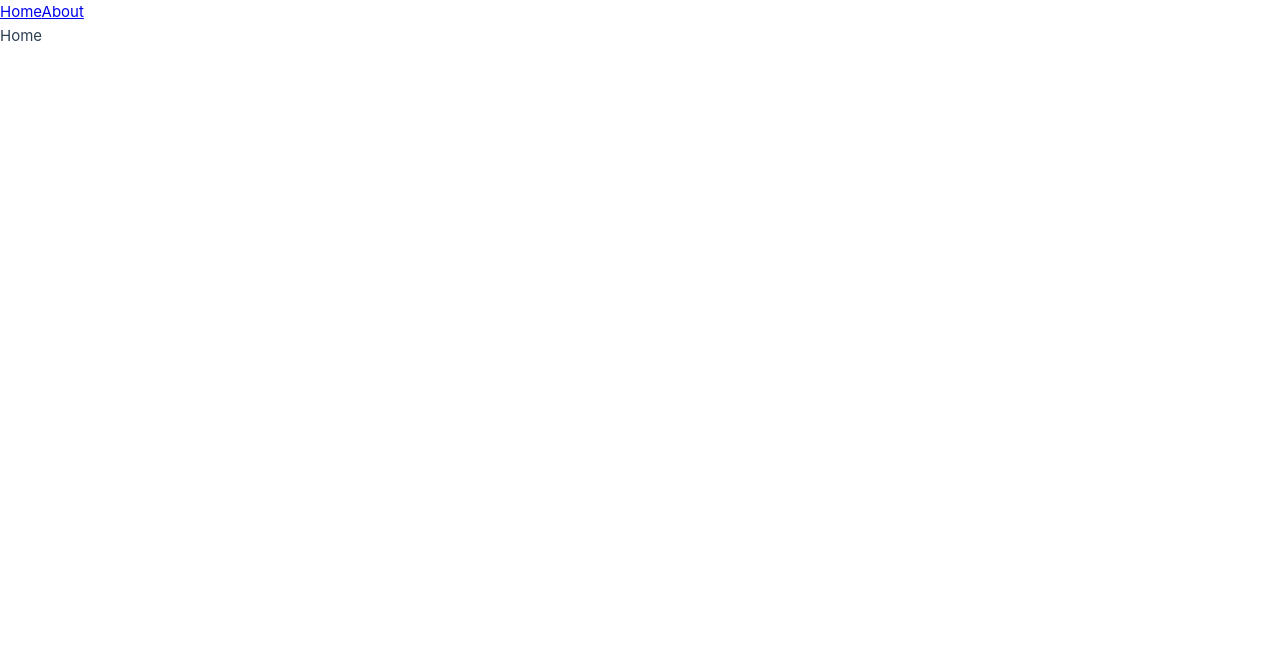
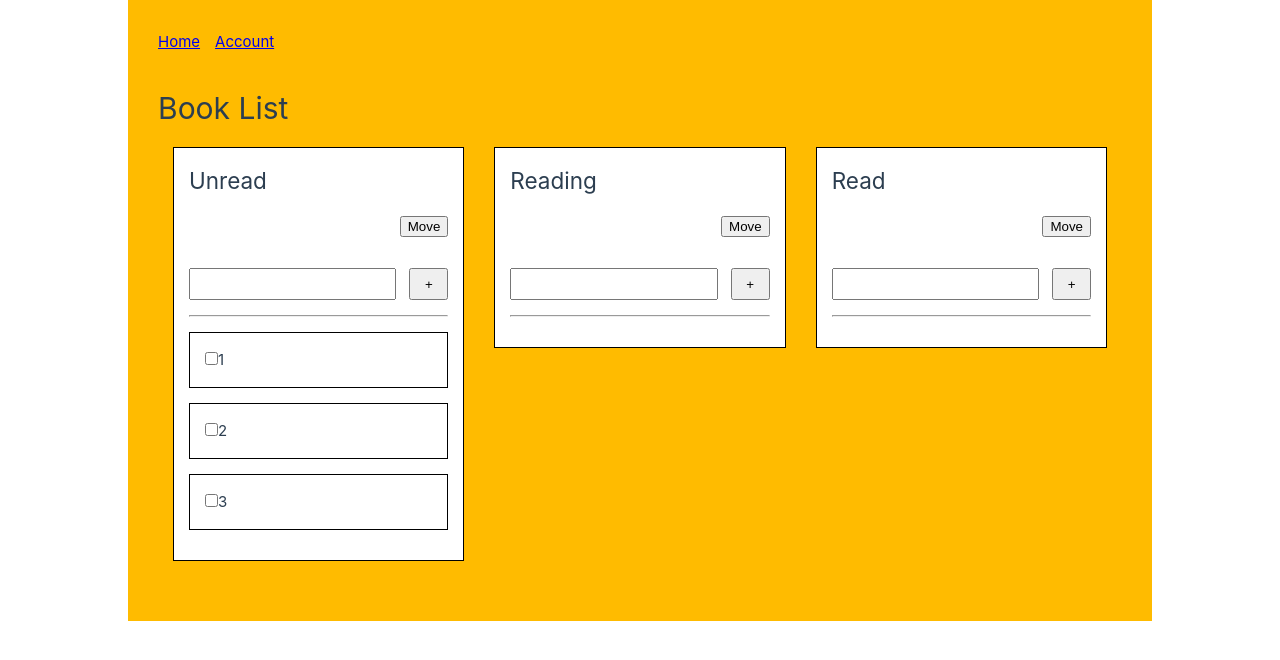
Before and after one commit to helirose/book-list, a Vue app: page / in a window 1280 px wide. Before the commit this address had no page. Shown: the top 660 px of the page. Built offline with nearby package versions, Linux system fonts and the light colour scheme.

Commit message:
commit changes

```diff
--- a/src/App.vue
+++ b/src/App.vue
@@ -7,10 +7,10 @@ import DragBox from '@/components/DragBox.vue'
   <header>
     <!--<img alt="Vue logo" class="logo" src="@/assets/logo.svg" width="125" height="125" />-->
 
-    <div class="wrapper">
+    <div id="nav-wrapper">
       <nav>
         <RouterLink to="/">Home</RouterLink>
-        <RouterLink to="/about">About</RouterLink>
+        <RouterLink to="/account">Account</RouterLink>
       </nav>
     </div>
   </header>
@@ -20,5 +20,9 @@ import DragBox from '@/components/DragBox.vue'
 
 <style>
 @import '@/assets/base.css';
+@import '@/assets/app.css';
 
+nav a {
+  margin-right: 1em;
+}
 </style>
--- /dev/null
+++ b/src/assets/app.css
@@ -0,0 +1,40 @@
+#app {
+    width: 80%;
+    margin: 0 auto;
+    background: #ffbb00;
+}
+
+#nav-wrapper {
+    width: 100%;
+}
+
+div {
+    padding: 1em;
+}
+
+nav a {
+    margin-right: 1em;
+}
+
+.content {
+    display: flex;
+    flex-wrap: wrap;
+}
+
+.third {
+    flex: 0 0 100%;
+}
+
+.align-right {
+    text-align: right;
+}
+
+.selected {
+    background: blue;
+}
+
+@media only screen and (min-width: 1024px) {
+    .third {
+        flex: 1 0 33%;
+    }
+}
--- a/src/assets/base.css
+++ b/src/assets/base.css
@@ -71,4 +71,7 @@ body {
   text-rendering: optimizeLegibility;
   -webkit-font-smoothing: antialiased;
   -moz-osx-font-smoothing: grayscale;
+  width: 100%;
+  margin: 0;
+  padding: 0;
 }
--- a/src/components/DragBox.vue
+++ b/src/components/DragBox.vue
@@ -1,19 +1,180 @@
 <script setup>
-defineProps({
-  msg: {
-    type: String,
-    required: true
+
+  import { ref, reactive } from "vue";
+
+  /* props passed in from parent */
+  const props = defineProps({
+    title: String,
+    items: Array
+  });
+
+  /* events emitted back to parent */
+  const emit = defineEmits([
+    'move-item'
+  ]);
+
+  const test = [
+    {id: 1,
+    name: '1'},
+    {id: 2,
+    name: '2'},
+    {id: 3,
+    name: '3'},
+    {id: 4,
+    name: '4'},
+    {id: 5,
+    name: '5'},
+  ]
+
+  /* use prop as initial reference value and pass to variable for reactivity */
+  const localItems = ref(props.items);
+  const checkedItems = ref([]);
+
+  console.log(checkedItems.value);
+
+  /* prevent default html form submission action */
+  /* form is used for semantic and accessible markup */
+  function formSubmit(event) {
+    event.preventDefault;
   }
-})
+
+  /* take value of input box and add to localItems array */
+  function addItem() {
+    let searchBox = document.getElementById('addNewInput');
+    localItems.value.push({id: 56, name: searchBox.value});
+    console.log(localItems.value);
+  }
+
+  /* move selected from one list to another */
+  function moveItem() {
+
+    console.log(checkedItems);
+    console.log(checkedItems.value);
+
+    // const newLocalItems = localItems.value.filter(function(item) {
+
+      // var checked = false;
+
+      // checked.forEach(function(checkedItem) {
+      //   console.log(checkedItem);
+      // });
+
+
+      /*(function(checkedItem) {
+        if(item.id == checkedItem.id) {
+          checked = true;
+        }
+      })
+
+      if (checked == false) {
+        return item;
+      }
+    });*/
+
+    // console.log(newLocalItems);
+
+    // emit('move-item', checkedItems);
+  }
+
+  /* check whether item already exists in array */
+  function checkExisting() {
+  }
+
+  function checkChecked() {
+  }
 </script>
 
 <template>
-  <div class="greetings">
-    <h1>The Book List</h1>
-    Text here
+  <div class="list-box">
+    <h2>{{title}}</h2>
+    <form @submit.prevent="formSubmit">
+      <nav class="align-right">
+        <button @click="moveItem">Move</button>
+      </nav>
+      <div class="search">
+        <input id="addNewInput" name="addNewInput" type="text"/>
+        <button @click="addItem">+</button>
+      </div>
+      <hr />
+      <ul>
+        <li class="item" :key="item.id" v-for="(item) in localItems" :class="{'selected': checkedItems.includes(item.id) }">
+          <input id="{{item.id}}" type="checkbox" :key="item.id" :value="item.id" v-model="checkedItems">
+          <label :for="item.id">{{item.name}}</label>
+        </li>
+      </ul>
+    </form>
   </div>
 </template>
 
 <style scoped>
 
+.list-box {
+  background: #ffffff;
+  border: 1px solid #000000;
+  margin: 0 0 1em 0;
+  padding: 1em;
+}
+
+.list-box nav {
+  padding: 1em 0;
+}
+
+.list-box nav button {
+  margin: 0 0 0 0.5em;
+}
+
+ul {
+  width: 100%;
+  padding: 0;
+  margin: 0;
+  text-indent: 0;
+  list-style-type: 0;
+}
+
+li {
+  width: 100%;
+  padding: 1em;
+  display: block;
+  border: 1px solid #000000;
+  list-style-type: none;
+  margin: 0 0 1em 0;
+  text-indent: 0;
+}
+
+li:hover {
+  cursor: pointer;
+}
+
+/* li input {
+  position: absolute;
+  top: 0;
+  left: 0;
+  opacity: 0;
+} */
+
+.search {
+  width: 100%;
+  display: block;
+  padding: 0;
+  margin: 1em 0;
+}
+
+.search input {
+  width: 80%;
+  padding: 0.5em;
+  display: inline-block;
+}
+
+.search button {
+  width: 15%;
+  height: 100%;
+  position: absolute;
+  right: 0;
+  display: inline-block;
+}
+
+hr {
+  margin: 1em 0;
+}
+
 </style>
--- a/src/views/Account.vue
+++ b/src/views/Account.vue
@@ -5,11 +5,4 @@
 </template>
 
 <style>
-@media (min-width: 1024px) {
-  .about {
-    min-height: 100vh;
-    display: flex;
-    align-items: center;
-  }
-}
 </style>
--- a/src/views/Home.vue
+++ b/src/views/Home.vue
@@ -1,8 +1,49 @@
 <script setup>
+  import DragBox from '@/components/DragBox.vue';
+
+  let unread = [
+    {
+      id:1,
+      name: '1'
+    },
+    {
+      id:2,
+      name:'2'
+    },
+    {
+      id:3,
+      name:'3'
+    }
+  ];
+
+  let reading = [];
+  let read = [];
+
+  function moveItem(items) {
+    console.log("Logging from parent");
+  }
+
 </script>
 
 <template>
-  <main>
-    Home
-  </main>
+  <div class="content">
+    <h1>Book List</h1>
+    <div class="third">
+      <DragBox title="Unread" :items="unread" @move-item="moveItem" />
+    </div>
+    <div class="third">
+      <DragBox title="Reading" :items="reading" />
+    </div>
+    <div class="third">
+      <DragBox title="Read" :items="read"/>
+    </div>
+  </div>
 </template>
+
+<style scoped>
+
+h1 {
+  flex: 0 0 100%;
+}
+
+</style>
```
